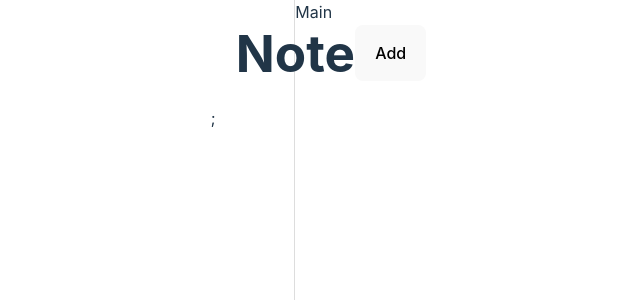
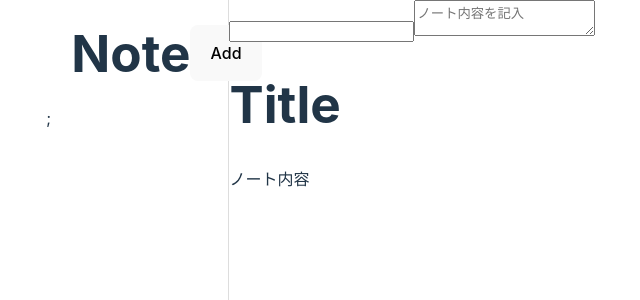
Before and after one commit to sorakawa101/note-app, a React (Vite) app: page / in a window 1280 px wide. Shown: the top 300 px of the page, without its empty margins (290-930 px from the left). Built offline with nearby package versions, Linux system fonts and the light colour scheme.

Commit message:
add: Mainコンポーネントを作成

```diff
--- a/src/components/Main.jsx
+++ b/src/components/Main.jsx
@@ -3,8 +3,15 @@
 
 function Main() {
     return (
-        <div>
-        Main
+        <div className='app-main'>
+            <div className="app-main-note-edit">
+                <input type="text" />
+                <textarea id="" placeholder='ノート内容を記入'></textarea>
+            </div>
+            <div className="app-main-note-preview">
+                <h1 className="preview-title">Title</h1>
+                <div className="markdown-preview">ノート内容</div>
+            </div>
         </div>
     )
 }
```
